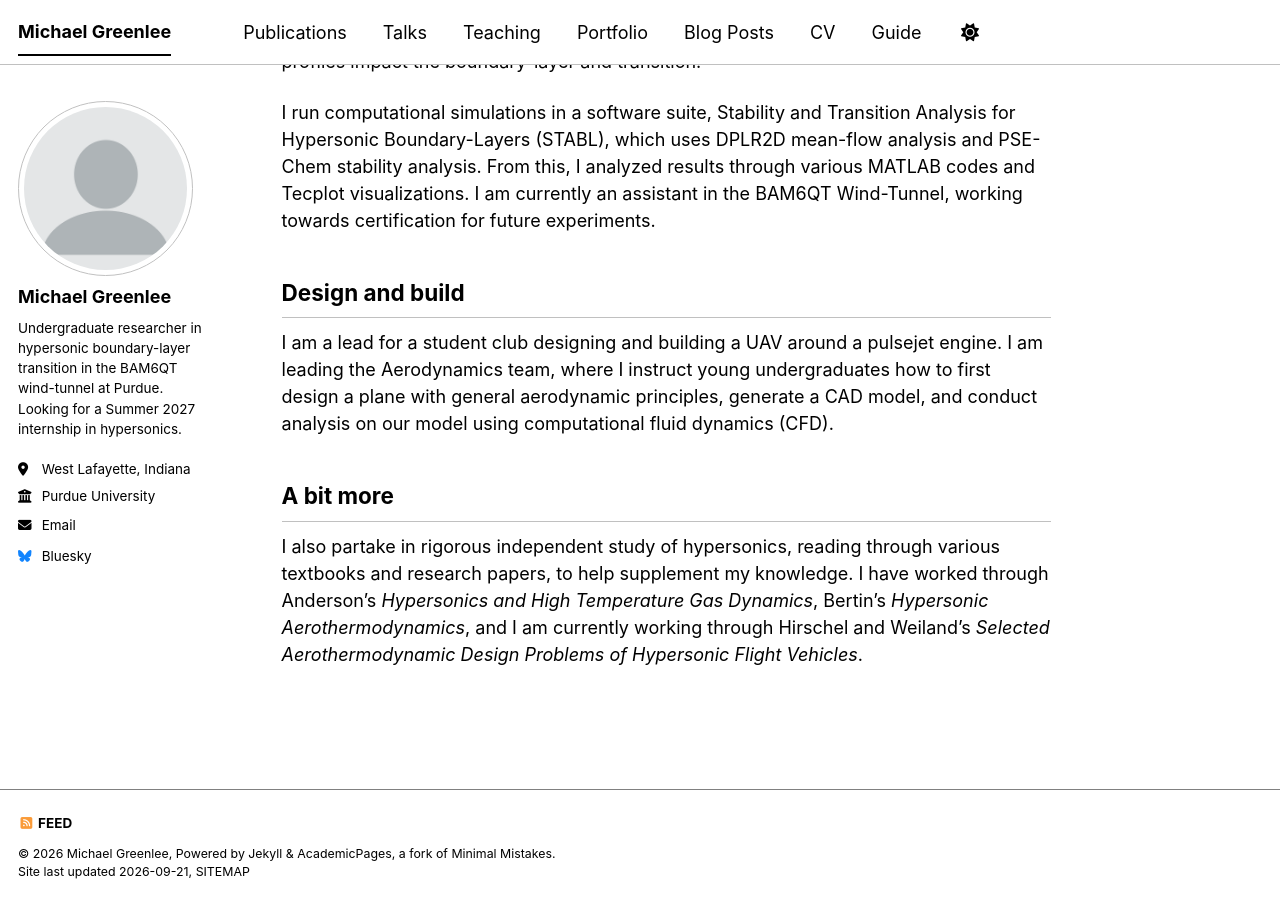
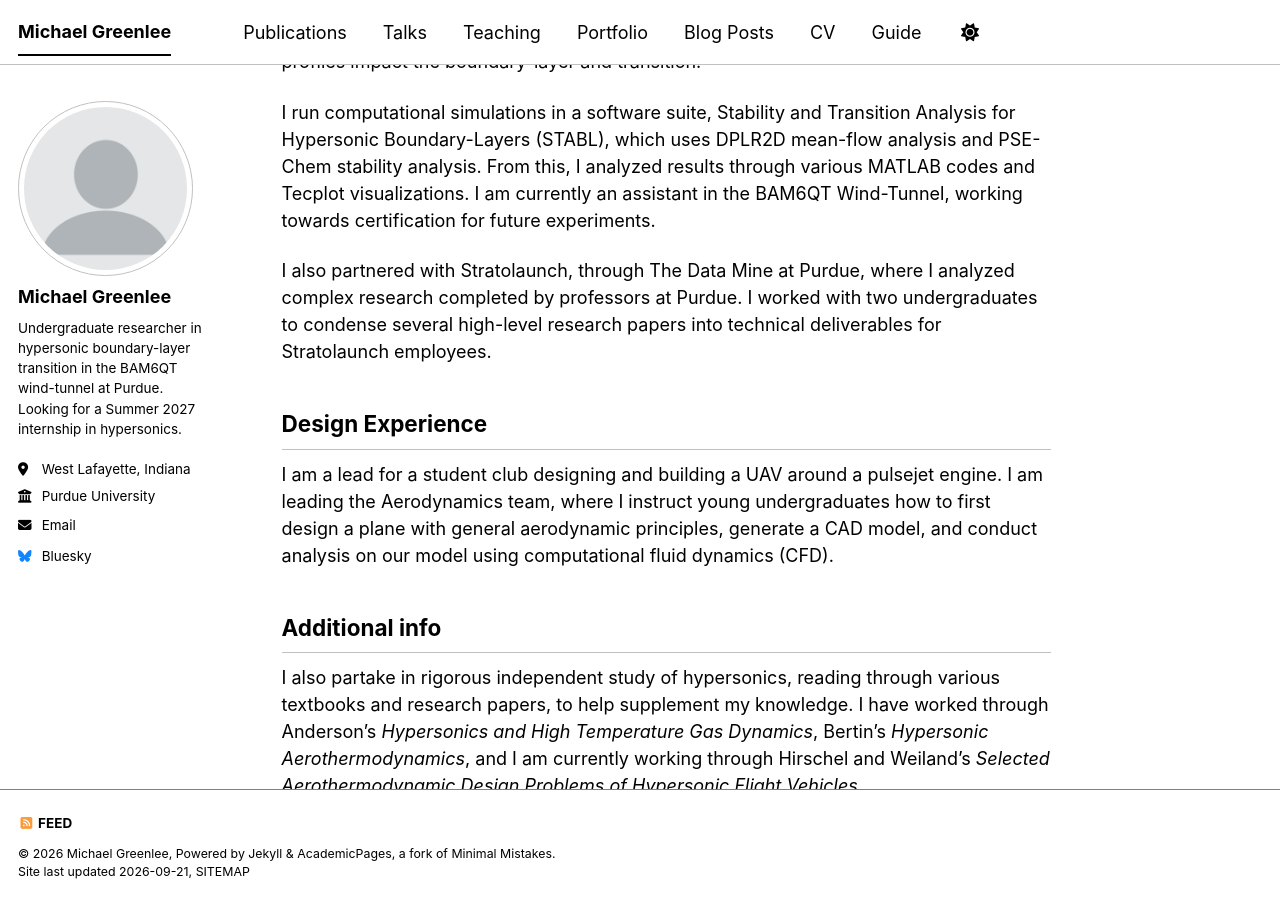
Before and after one commit to mgreenlee16/mgreenlee.github.io, a Jekyll site: the page built from _pages/about.md, in a window 1280 px wide and 900 px high, scrolled down 588 px. Built offline with Jekyll 4.4.1, drawn with Linux system fonts in a browser that asks for light colours; a style sheet for code colours, icons or effects is not loaded.

Commit message:
Update about.md

```diff
--- a/_pages/about.md
+++ b/_pages/about.md
@@ -21,9 +21,11 @@ Determining where the boundary-layer transitions from laminar to turbulent is cr
 
 I run computational simulations in a software suite, Stability and Transition Analysis for Hypersonic Boundary-Layers (STABL), which uses DPLR2D mean-flow analysis and PSE-Chem stability analysis. From this, I analyzed results through various MATLAB codes and Tecplot visualizations. I am currently an assistant in the BAM6QT Wind-Tunnel, working towards certification for future experiments.
 
-## Design and build
+I also partnered with Stratolaunch, through The Data Mine at Purdue, where I analyzed complex research completed by professors at Purdue. I worked with two undergraduates to condense several high-level research papers into technical deliverables for Stratolaunch employees.
+
+## Design Experience
 I am a lead for a student club designing and building a UAV around a pulsejet engine. I am leading the Aerodynamics team, where I instruct young undergraduates how to first design a plane with general aerodynamic principles, generate a CAD model, and conduct analysis on our model using computational fluid dynamics (CFD).
 
-## A bit more
+## Additional info
 
 I also partake in rigorous independent study of hypersonics, reading through various textbooks and research papers, to help supplement my knowledge. I have worked through Anderson's *Hypersonics and High Temperature Gas Dynamics*, Bertin's *Hypersonic Aerothermodynamics*, and I am currently working through Hirschel and Weiland's *Selected Aerothermodynamic Design Problems of Hypersonic Flight Vehicles*.
```
